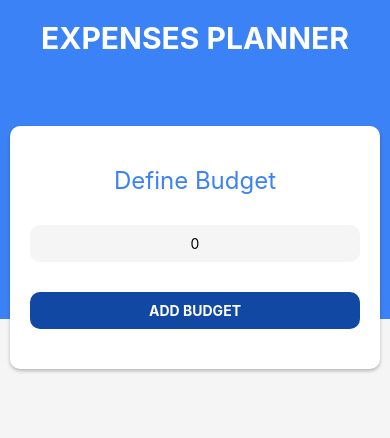
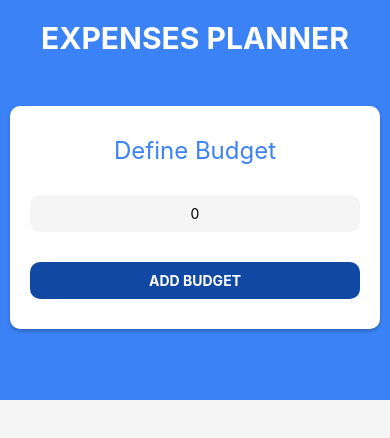
Before and after one commit to mondev811/planner, a React Native app: screen / in a window 390 px wide. Shown: the top 438 px of the page. Built offline with nearby package versions, Linux system fonts and the light colour scheme.

Commit message:
Add expenses list

```diff
--- a/App.js
+++ b/App.js
@@ -1,6 +1,21 @@
 import React, {useState} from 'react';
-import {Alert, Image, Modal, Pressable, View, StyleSheet} from 'react-native';
-import {ControlBudget, ExpenseForm, Header, NewBudget} from './src/components';
+import {
+  Alert,
+  Image,
+  Modal,
+  Pressable,
+  View,
+  ScrollView,
+  StyleSheet,
+} from 'react-native';
+import {
+  ControlBudget,
+  ExpenseForm,
+  ExpenseList,
+  Header,
+  NewBudget,
+} from './src/components';
+import {generateId} from './src/helpers';
 
 const App = () => {
   const [isValidBudget, setIsValidBudget] = useState(false);
@@ -22,7 +37,8 @@ const App = () => {
       return;
     }
     const newExpense = {
-      id: Date.now(),
+      id: generateId(),
+      expenseDate: Date.now(),
       name: expense.name,
       amount: expense.amount,
       category: expense.category,
@@ -34,6 +50,7 @@ const App = () => {
 
   return (
     <View style={styles.container}>
+      <ScrollView>
         <View style={styles.header}>
           <Header />
           {!isValidBudget ? (
@@ -46,6 +63,8 @@ const App = () => {
             <ControlBudget budget={budget} expenditures={expenditures} />
           )}
         </View>
+        {isValidBudget && <ExpenseList expenses={expenditures} />}
+      </ScrollView>
       {modalVisible && (
         <Modal
           animationType="slide"
@@ -78,12 +97,13 @@ const styles = StyleSheet.create({
   },
   header: {
     backgroundColor: '#3B82F6',
+    minHeight: 400,
   },
   image: {
     width: 60,
     height: 60,
     position: 'absolute',
-    top: 120,
-    right: 20,
+    bottom: 40,
+    right: 30,
   },
 });
--- /dev/null
+++ b/src/components/Expense.jsx
@@ -0,0 +1,80 @@
+import React from 'react';
+import {Image, StyleSheet, Text, View} from 'react-native';
+import {globalStyles} from '../styles';
+import {formatAmount} from '../helpers';
+
+const iconsDictionary = {
+  savings: require('../img/icono_ahorro.png'),
+  food: require('../img/icono_comida.png'),
+  household: require('../img/icono_casa.png'),
+  expenses: require('../img/icono_gastos.png'),
+  entertainment: require('../img/icono_ocio.png'),
+  health: require('../img/icono_salud.png'),
+  subscriptions: require('../img/icono_suscripciones.png'),
+};
+
+export const Expense = ({expense}) => {
+  const {name, category, amount, expenseDate, id} = expense;
+  console.log(expense);
+  return (
+    <View style={styles.container}>
+      <View style={styles.content}>
+        <View style={styles.containerImage}>
+          <Image style={styles.image} source={iconsDictionary[category]} />
+          <View style={styles.containerText}>
+            <Text style={styles.category}>{category}</Text>
+            <Text style={styles.name}>{name}</Text>
+            <Text style={styles.date}>
+              Date: {new Date(expenseDate).toDateString()}
+            </Text>
+          </View>
+          <Text style={styles.amount}>{formatAmount(amount)}</Text>
+        </View>
+      </View>
+    </View>
+  );
+};
+
+const styles = StyleSheet.create({
+  container: {
+    ...globalStyles.container,
+    marginBottom: 15,
+  },
+  content: {
+    flexDirection: 'row',
+    justifyContent: 'space-between',
+    alignItems: 'center',
+  },
+  containerImage: {
+    flexDirection: 'row',
+    alignItems: 'center',
+    flex: 1,
+  },
+  image: {
+    width: 80,
+    height: 80,
+    marginRight: 20,
+  },
+  containerText: {
+    flex: 1,
+  },
+  category: {
+    color: '#94A3B8',
+    fontSize: 16,
+    fontWeight: '700',
+    textTransform: 'uppercase',
+    marginBottom: 5,
+  },
+  name: {
+    fontSize: 22,
+    color: '#64848B',
+    marginBottom: 5,
+  },
+  amount: {
+    fontSize: 20,
+    fontWeight: '700',
+  },
+  date: {
+    fontSize: 15,
+  },
+});
--- /dev/null
+++ b/src/components/ExpenseList.jsx
@@ -0,0 +1,35 @@
+import {StyleSheet, Text, View} from 'react-native';
+import React from 'react';
+import {Expense} from './';
+
+export const ExpenseList = ({expenses}) => {
+  return (
+    <View style={styles.container}>
+      <Text style={styles.title}>Expenses</Text>
+      {expenses.length === 0 ? (
+        <Text>There are no expenses.</Text>
+      ) : (
+        expenses.map(expense => <Expense key={expense.id} expense={expense} />)
+      )}
+    </View>
+  );
+};
+
+const styles = StyleSheet.create({
+  container: {
+    marginTop: 70,
+    marginBottom: 100,
+  },
+  title: {
+    color: '#64748B',
+    fontSize: 30,
+    textAlign: 'center',
+    fontWeight: '700',
+    marginTop: 20,
+  },
+  noExpenses: {
+    marginTop: 20,
+    textAlign: 'center',
+    fontSize: 20,
+  },
+});
--- a/src/components/Header.jsx
+++ b/src/components/Header.jsx
@@ -19,6 +19,6 @@ const styles = StyleSheet.create({
     color: '#FFF',
     textTransform: 'uppercase',
     fontWeight: 'bold',
-    paddingVertical: 20,
+    paddingTop: 20,
   },
 });
--- a/src/components/index.js
+++ b/src/components/index.js
@@ -1,4 +1,6 @@
 export * from './ControlBudget';
+export * from './Expense';
+export * from './ExpenseForm';
+export * from './ExpenseList';
 export * from './Header';
 export * from './NewBudget';
-export * from './ExpenseForm';
--- a/src/helpers/index.js
+++ b/src/helpers/index.js
@@ -4,3 +4,9 @@ export const formatAmount = amount => {
     currency: 'USD',
   });
 };
+
+export const generateId = () => {
+  const random = Math.random().toString(36).substring(2, 11);
+  const date = Date.now().toString(36);
+  return random + date;
+};
--- a/src/styles/index.js
+++ b/src/styles/index.js
@@ -5,7 +5,7 @@ export const globalStyles = StyleSheet.create({
     backgroundColor: '#FFF',
     marginHorizontal: 10,
     borderRadius: 10,
-    paddingVertical: 40,
+    paddingVertical: 30,
     paddingHorizontal: 20,
     transform: [{translateY: 50}],
     shadowColor: '#000',
```
Lines whose indentation alone changed are shown as unchanged.
